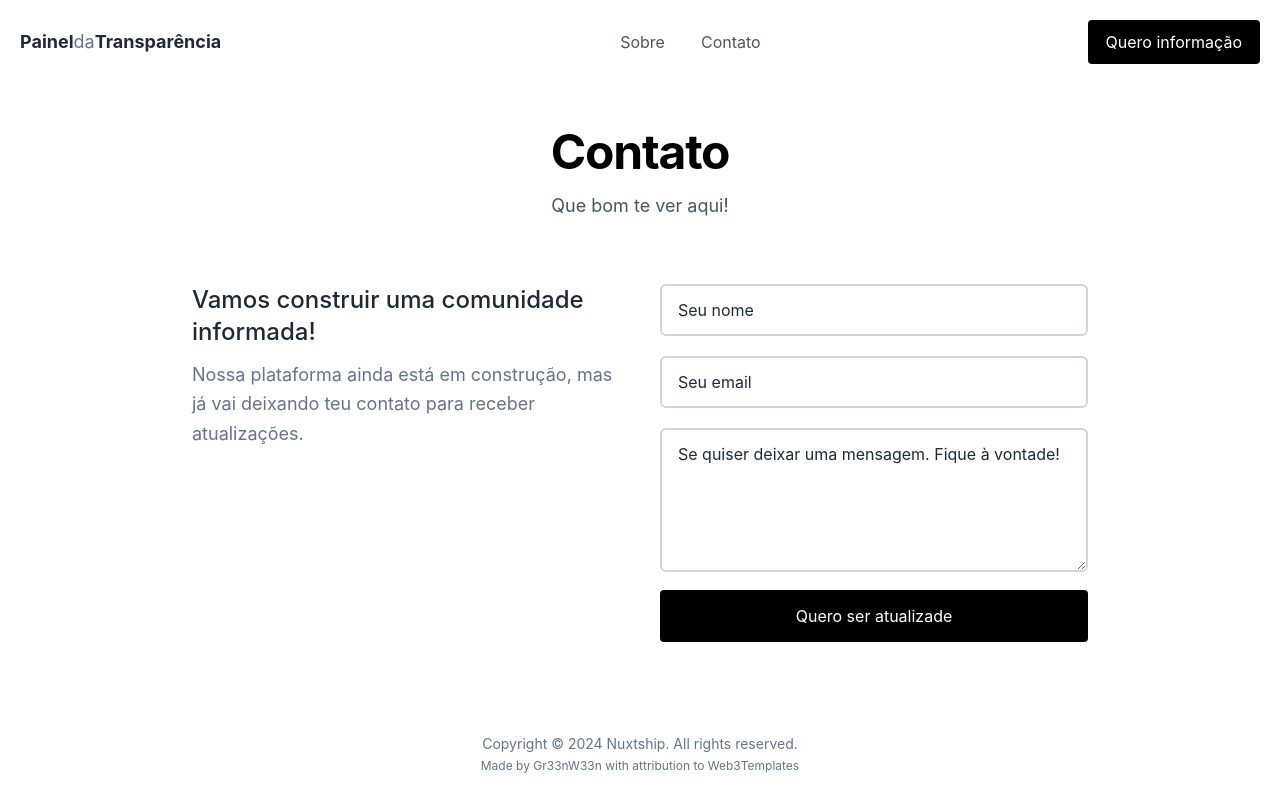
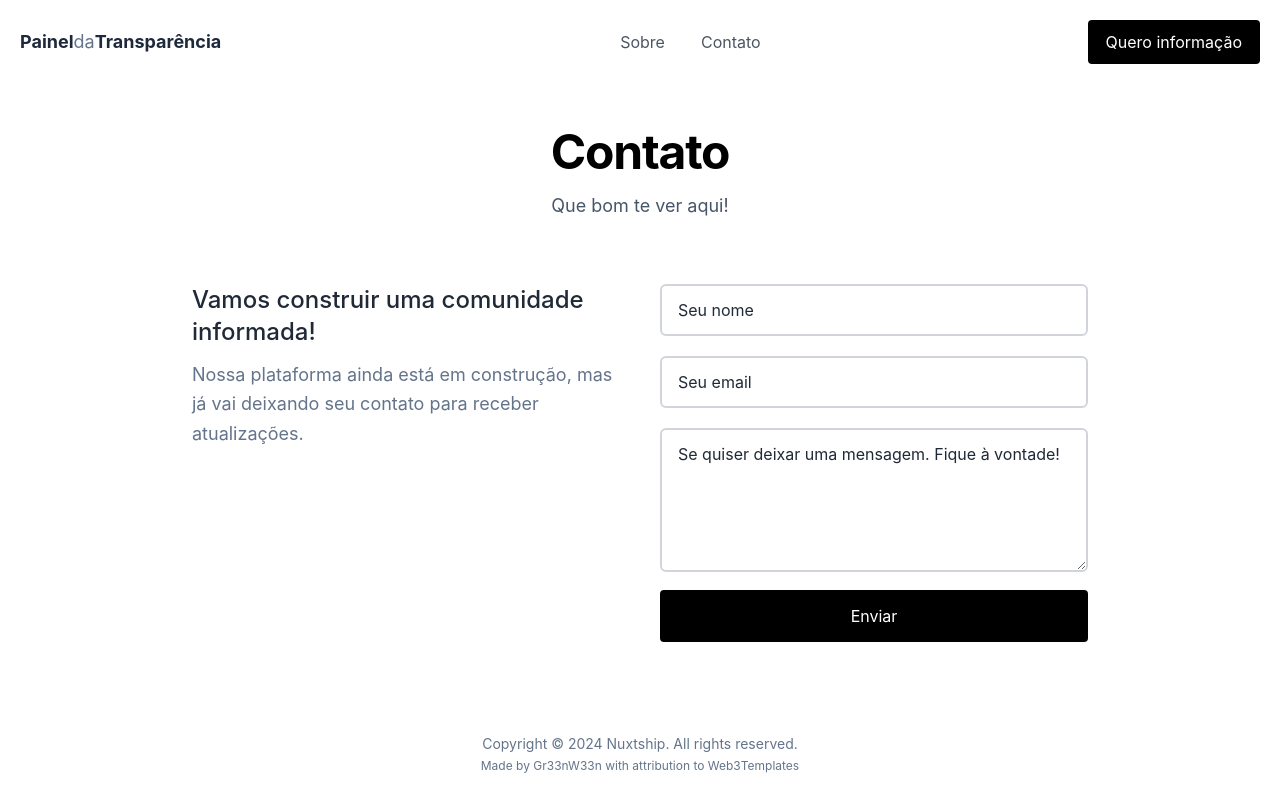
Before and after one commit to fredamaraljr/painel-transparencia, a Nuxt app: page /contact in a window 1280 px wide. Shown: the top 812 px of the page. Built offline with nearby package versions, Linux system fonts and the light colour scheme.

Commit message:
Ajustes de textos

```diff
--- a/components/landing/Contactform.vue
+++ b/components/landing/Contactform.vue
@@ -107,7 +107,7 @@ onMounted(() => {
         Please enter your message.
       </div>
     </div>
-    <LandingButton type="submit" size="lg" block>Quero ser atualizade</LandingButton>
+    <LandingButton type="submit" size="lg" block>Enviar</LandingButton>
     <div id="result" class="mt-3 text-center"></div>
   </form>
 </template>
--- a/components/landing/Hero.vue
+++ b/components/landing/Hero.vue
@@ -14,7 +14,7 @@
 
     <div>
       <h1 class="text-5xl lg:text-6xl xl:text-7xl font-bold lg:tracking-tight">
-        Informação acessível para todes.
+        Informação acessível para a população.
       </h1>
       <p class="text-lg mt-4 text-slate-600 max-w-xl">
         O Painel da Transparência é um portal que traz dados sobre a administração pública de forma simples e fácil de entender.<wbr /> Com poucos cliques você ficará por dentro do que está acontecendo na sua cidade.
--- a/pages/about.vue
+++ b/pages/about.vue
@@ -10,7 +10,7 @@ const TeamImg3 = "https://source.unsplash.com/ZHvM3XIOHoE";
 const team = [
   {
     name: "Frederico Amaral Júnior",
-    title: "CEO & Fundador",
+    title: "Fundador",
     avatar: {
       src: TeamImg1,
       width: 480,
@@ -50,7 +50,7 @@ const team = [
         Construindo uma comunidade informada
       </h2>
       <p class="text-lg leading-relaxed text-slate-500">
-        Um estudante de pós-graduação em ciência e análise de dados, que se preocupa com a transparência e a acessibilidade das informações públicas. Acredita que a informação é um direito de todes e que a transparência é a base de uma sociedade justa e igualitária.
+        Um estudante de pós-graduação em ciência e análise de dados, que valoriza a transparência das informações referentes à gestão pública, e que pretende através desse projeto, fornecer à população uma ferramenta de monitoramento da administração pública, embasando a construção de uma comunidade informada.
       </p>
     </div>
     <div class="grid md:grid-cols-3 gap-10 mx-auto max-w-4xl mt-12 ">
--- a/pages/contact.vue
+++ b/pages/contact.vue
@@ -17,7 +17,7 @@ definePageMeta({
           Vamos construir uma comunidade informada!
         </h2>
         <p class="text-lg leading-relaxed text-slate-500 mt-3">
-          Nossa plataforma ainda está em construção, mas já vai deixando teu contato para receber atualizações.
+          Nossa plataforma ainda está em construção, mas já vai deixando seu contato para receber atualizações.
         </p>
         <div class="mt-5">
           <!-- <div class="flex items-center mt-2 space-x-2 text-gray-600">
```
